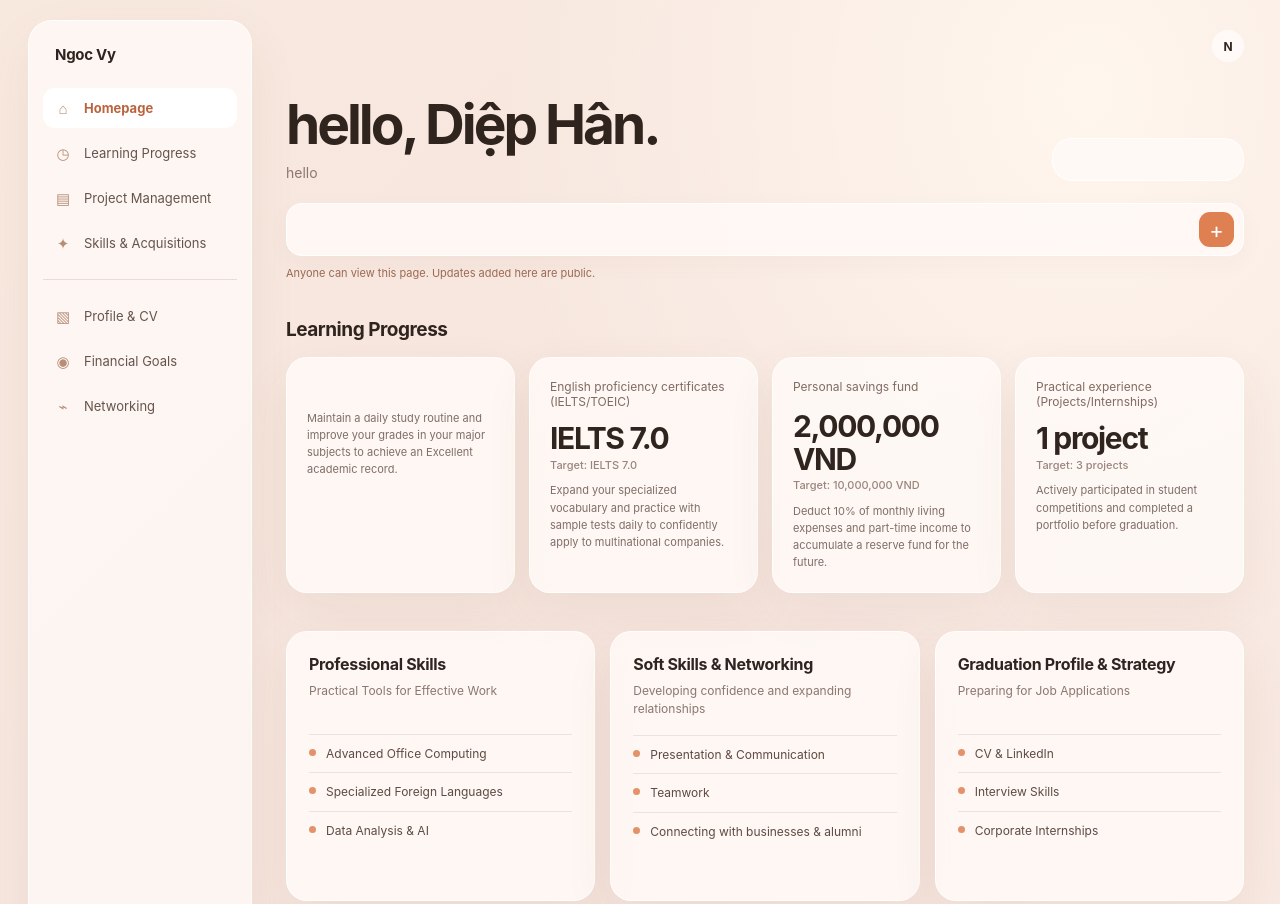
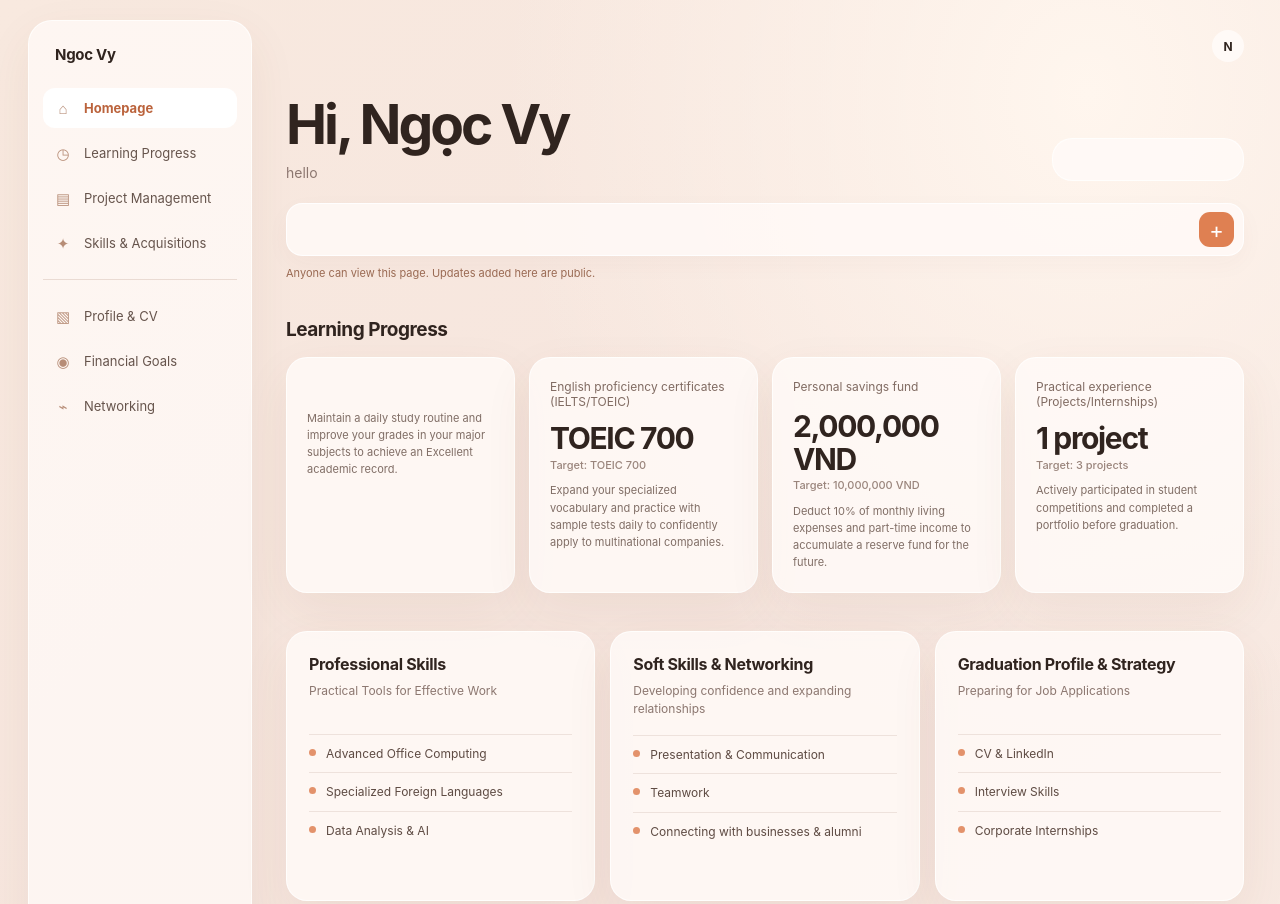
Before and after one commit to vuhuynhngocvy-cmd/ngoc-vy-workbench, a website: page index.html in a window 1280 px wide. Shown: the top 904 px of the page. Drawn offline with Linux system fonts and the light colour scheme; no server answers.

Commit message:
Update greeting and TOEIC target

```diff
--- a/index.html
+++ b/index.html
@@ -119,7 +119,7 @@
       </div>
       <header class="hero">
         <div>
-          <h1>hello, Diệp Hân.</h1>
+          <h1>Hi, Ngọc Vy</h1>
           <p class="welcome">hello</p>
         </div>
         <div class="hero-note"><strong></strong></div>
@@ -139,7 +139,7 @@
             <p class="stat-copy">Maintain a daily study routine and improve your grades in your major subjects to achieve an Excellent academic record.</p>
           </article>
           <article class="stat">
-            <div class="stat-label">English proficiency certificates (IELTS/TOEIC)</div><div class="stat-value">IELTS 7.0<span class="stat-target">Target: IELTS 7.0</span></div>
+            <div class="stat-label">English proficiency certificates (IELTS/TOEIC)</div><div class="stat-value">TOEIC 700<span class="stat-target">Target: TOEIC 700</span></div>
             <p class="stat-copy">Expand your specialized vocabulary and practice with sample tests daily to confidently apply to multinational companies.</p>
           </article>
           <article class="stat">
```
